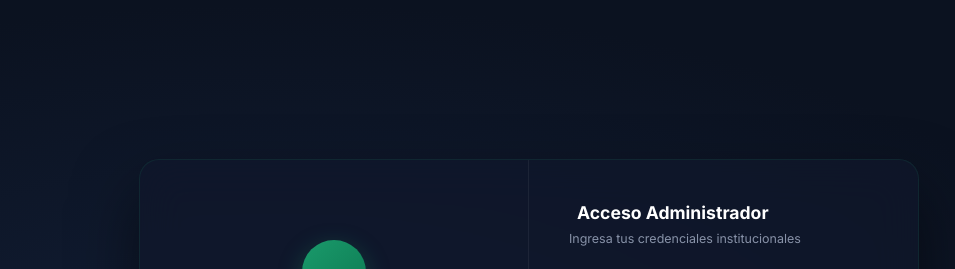
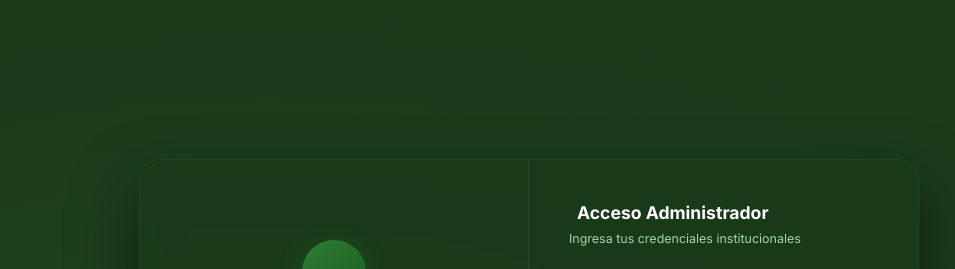
Before and after one commit to Buho-95/geovisor-iser-pro, a website: page public/index.html in a window 1280 px wide. Shown: the top 269 px of the page, without its empty margins (111-1066 px from the left). Drawn offline with nearby package versions, Linux system fonts and the light colour scheme; no server answers; some icons are missing.

Commit message:
feat: Actualización de branding institucional, logos en blanco y paleta verde

```diff
--- a/public/css/styles.css
+++ b/public/css/styles.css
@@ -1,58 +1,64 @@
 /* ═══════════════════════════════════════════════════════════
    GEOVISOR ISER — Glassmorphism Institucional Theme
-   Paleta: Azul Medianoche / Verde Esmeralda / Azul / Rojo
+   Paleta: Verde Institucional / Azul Secundario / Rojo Acción
    ═══════════════════════════════════════════════════════════ */
 
 :root {
-  /* Core Palette */
-  --midnight: #0b1220;
-  --midnight-light: #111b2e;
-  --midnight-mid: #162036;
-  --panel-bg: rgba(16, 24, 44, 0.85);
-  --panel-bg-solid: #10182c;
-  --glass-bg: rgba(16, 24, 44, 0.7);
-  --glass-border: rgba(26, 154, 107, 0.12);
+  /* Core Palette — Verde Institucional */
+  --midnight: #1a3a1a;
+  --midnight-light: #1e4420;
+  --midnight-mid: #224a24;
+  --midnight-base: #1a3a1a;
+  --panel-bg: rgba(26, 58, 26, 0.88);
+  --panel-bg-solid: #1e4420;
+  --glass-bg: rgba(26, 58, 26, 0.72);
+  --glass-border: rgba(46, 125, 50, 0.20);
   --glass-blur: 20px;
 
-  /* Primary — Emerald Green */
-  --cyan: #1a9a6b;
-  --cyan-dim: rgba(26, 154, 107, 0.15);
-  --cyan-glow: rgba(26, 154, 107, 0.35);
-
-  /* Secondary — Blue */
-  --pink: #3388d6;
-  --pink-dim: rgba(51, 136, 214, 0.15);
-  --pink-glow: rgba(51, 136, 214, 0.35);
-
-  /* Accent — Danger Red */
-  --danger: #e53935;
-  --danger-dim: rgba(229, 57, 53, 0.15);
-  --danger-glow: rgba(229, 57, 53, 0.35);
+  /* Primary — Verde Institucional */
+  --cyan: #2E7D32;
+  --cyan-dim: rgba(46, 125, 50, 0.18);
+  --cyan-glow: rgba(46, 125, 50, 0.40);
+
+  /* Secondary — Azul Secundario */
+  --pink: #1976D2;
+  --pink-dim: rgba(25, 118, 210, 0.15);
+  --pink-glow: rgba(25, 118, 210, 0.35);
+
+  /* Accent — Rojo de Acción */
+  --danger: #D32F2F;
+  --danger-dim: rgba(211, 47, 47, 0.15);
+  --danger-glow: rgba(211, 47, 47, 0.35);
 
   /* Status */
-  --green: #00e676;
-  --green-dim: rgba(0, 230, 118, 0.15);
+  --green: #66BB6A;
+  --green-dim: rgba(102, 187, 106, 0.18);
   --amber: #ffab00;
   --amber-dim: rgba(255, 171, 0, 0.15);
 
   /* Text */
-  --text-primary: #e8edf5;
-  --text-secondary: #8892a8;
-  --text-muted: #5a6478;
+  --text-primary: #e8f5e9;
+  --text-secondary: #a5d6a7;
+  --text-muted: #6b9c6e;
   --text-heading: #ffffff;
 
   /* Borders & Surfaces */
-  --border-subtle: rgba(255, 255, 255, 0.06);
-  --border-active: rgba(26, 154, 107, 0.3);
-  --surface-hover: rgba(255, 255, 255, 0.04);
-  --surface-active: rgba(26, 154, 107, 0.08);
-
-  /* Sizing */
+  --border-subtle: rgba(255, 255, 255, 0.08);
+  --border-active: rgba(46, 125, 50, 0.35);
+  --surface-hover: rgba(255, 255, 255, 0.05);
+  --surface-active: rgba(46, 125, 50, 0.10);
+
+  /* Sizing (sin cambios) */
   --header-h: 56px;
   --radius-sm: 6px;
   --radius-md: 10px;
   --radius-lg: 16px;
   --radius-xl: 20px;
+}
+
+/* Logos en Blanco */
+.logo-white {
+  filter: brightness(0) invert(1);
 }
 
 /* ───── Base ───── */
@@ -94,7 +100,7 @@ body {
   position: fixed;
   inset: 0;
   z-index: 999999;
-  background: radial-gradient(ellipse at 30% 50%, #121e36 0%, var(--midnight) 70%);
+  background: radial-gradient(ellipse at 30% 50%, #1e4420 0%, var(--midnight) 70%);
   display: flex;
   flex-direction: column;
   justify-content: center;
@@ -138,7 +144,7 @@ body {
 .login-icon-pin {
   width: 64px;
   height: 64px;
-  background: linear-gradient(135deg, var(--cyan), #0d7a52);
+  background: linear-gradient(135deg, var(--cyan), #1B5E20);
   border-radius: 50%;
   display: flex;
   align-items: center;
@@ -521,7 +527,7 @@ body {
   border-radius: var(--radius-md);
   border: 1px solid var(--border-subtle);
   z-index: 10;
-  background: #1a2340;
+  background: #1a3a1a;
 }
 
 /* Logo overlay on map */
--- a/public/index.html
+++ b/public/index.html
@@ -137,7 +137,7 @@
         <!-- Header -->
         <header class="app-header">
             <div class="header-brand">
-                <img src="assets/logo-iser.svg" alt="ISER" style="height:34px;">
+                <img src="assets/LOGO HORIZONTAL.png" alt="ISER" class="logo-white" style="height:34px;">
             </div>
 
             <div class="header-actions">
@@ -195,7 +195,7 @@
                     <i class="ph ph-crosshair"></i>
                 </button>
                 <!-- ISER Logo Overlay on Map -->
-                <img src="assets/logo-iser.svg" alt="ISER Logo" class="map-logo-overlay">
+                <img src="assets/LOGO HORIZONTAL.png" alt="ISER Logo" class="map-logo-overlay logo-white">
                 <div id="map-floating-block" class="map-floating-block hidden">
                     <span class="badge" id="detail-badge">Bloque Seleccionado</span>
                     <h2 class="title" id="detail-title">Bloque -</h2>
```
Also changed, not shown: public/assets/LOGO HORIZONTAL.png (added), public/assets/LOGO SENCILLO.png (added), public/assets/logo-iser.svg (deleted), 1 other file.
